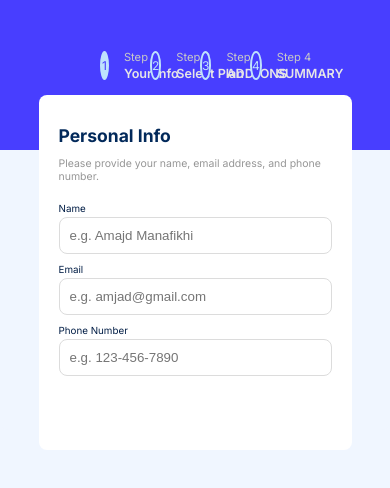
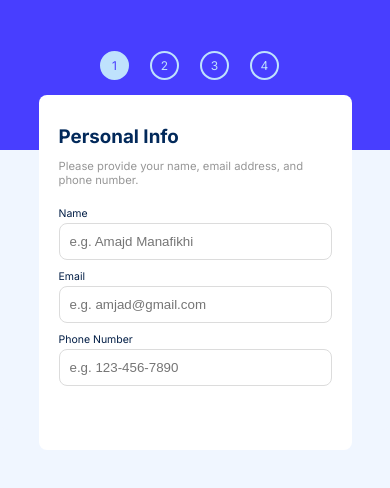
Before and after one commit to Amjad-Manafikhi/Multi-page-form, a React (Vite) app: page / in a window 390 px wide. Shown: the top 488 px of the page. Built offline with nearby package versions, Linux system fonts and the light colour scheme.

Commit message:
css instead of useEffect for step-name

```diff
--- a/src/App.css
+++ b/src/App.css
@@ -216,7 +216,7 @@ hr{
 }
 @media only screen and (max-width: 650px){
   html{
-    font-size:14px;;
+    font-size:15px;;
   }
   .container{
     flex-direction: column;
@@ -245,6 +245,9 @@ hr{
     padding: 0px 20px;
     border-radius: 8px;;
   }
+  .step-name{
+    display: none !important;
+  }
 
   .step-card{
 
--- a/src/Steps.jsx
+++ b/src/Steps.jsx
@@ -3,31 +3,33 @@ import "./Steps.css"
 
 export default function Steps (props){
     const style={backgroundColor:"rgb(191,226,253)" , color:"rgb(72,62,255)"};
-    const [stepName,setStepName]= React.useState(true);
+    /*
+    onther way to handle step-name on mobile design
+    const [stepName,setStepName]= React.useState(()=> handleResize(window.innerWidth));
+    function handleResize (width) {
+        console.log(width);
+        if (Math.round(width) >= 650) {
+          return true;
+        } else {
+          return false;
+        }
+      };
     React.useEffect(()=>{
-        function handleResize (width) {
-            console.log(width);
-            if (Math.round(width) >= 650) {
-              setStepName(true);
-            } else {
-              setStepName(false);
-            }
-          };
 
-          window.addEventListener('resize' , ()=> handleResize(window.innerWidth));
-          return window.removeEventListener('resize' ,() => handleResize(window.innerWidth));
+          window.addEventListener('resize' , ()=> setStepName(handleResize(window.innerWidth)));
+          return window.removeEventListener('resize' ,() => setStepName(handleResize(window.innerWidth)));
 
-    },[])
+    },[])*/
 
 
     return(
         <>
             <div className="step-card" onClick={()=>props.onClick(props.id)}>
                 <div className="step-circle" style={props.checked ?style: null }>{props.id}</div>
-                {stepName && <div className="step-name">
+                <div className="step-name">
                     <p className="step-number">Step {props.id}</p>
                     <h4 className="step-value">{props.value}</h4>
-                </div>}
+                </div>
             </div>
         </>
     )
```
